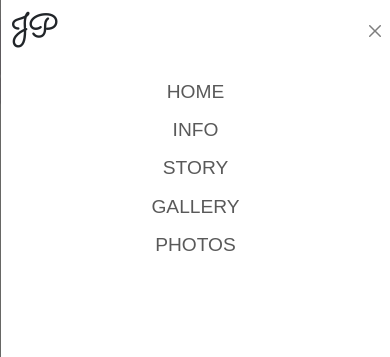
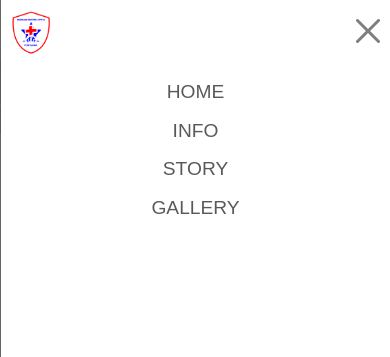
Before and after one commit to GreatEdo/webgraduation, a plain HTML site: page index.html in a window 390 px wide. Both pictures are taken after a click on the button "Toggle navigation". Shown: the part 846-1203 px from the top of the page. Drawn offline with nearby package versions, Linux system fonts and the light colour scheme; some packages are replaced by stand-ins of ours; a script that the page names is missing; a web font is replaced by a local one.

Commit message:
mengubah icon humberger dan fungsi navlink di responsive

```diff
--- a/index.html
+++ b/index.html
@@ -30,6 +30,8 @@
 
   <!--end google font -->
 
+
+
   <!-- css -->
   <link rel="stylesheet" href="style.css" />
 
@@ -52,24 +54,28 @@
       <h1>Joyful Primary Graduation</h1>
       <h3>Year of 2025</h3>
 
-      <a href="#home" class="btn btn-lg mt-4" onClick="enableScroll()"><i class="bi bi-envelope-open"></i> Open Invitation</a>
+      <a href="#home" class="btn btn-lg mt-4" onClick="enableScroll()"><i class="bi bi-envelope-open"></i> Open
+        Invitation</a>
     </main>
   </section>
 
   <!-- navbar -->
-  <nav class="navbar navbar-expand-md bg-transparent sticky-top  mynavbar">
+
+  <nav class="navbar navbar-expand-md py-4 py-l-0 shadow  bg-transparent sticky-top  mynavbar">
     <div class="container">
       <!-- <a class="navbar-brand" href="#">JP</a> -->
       <a class="navbar-brand" href="#"></a>
 
       <button class="navbar-toggler border-0 shadow-none" type="button" data-bs-toggle="offcanvas"
         data-bs-target="#offcanvasNavbar" aria-controls="offcanvasNavbar" aria-label="Toggle navigation">
-        <span class="navbar-toggler-icon"></span>
+        <i class="bi bi-grid"></i>
       </button>
+
+
       <div class="offcanvas offcanvas-end" tabindex="-1" id="offcanvasNavbar" aria-labelledby="offcanvasNavbarLabel">
         <div class="offcanvas-header">
           <h5 class="offcanvas-title" id="offcanvasNavbarLabel">
-            JP
+            <img src="img/logosekolah.png" width="40" alt="">
           </h5>
           <button type="button" class="btn-close shadow-none" data-bs-dismiss="offcanvas" aria-label="Close"></button>
         </div>
@@ -80,7 +86,7 @@
             <a class="nav-link" href="#info">Info</a>
             <a class="nav-link" href="#story">Story</a>
             <a class="nav-link" href="#gallery">Gallery</a>
-            <a class="nav-link" href="#photos">Photos</a>
+
           </div>
         </div>
       </div>
@@ -436,10 +442,27 @@
     });
   </script>
 
+
+  <!-- menutup offcanvas setip memilih menu nav-link -->
+  <script>
+    const offcanvasLinks = document.querySelectorAll('.offcanvas-body .nav-link');
+
+    // Tambahkan event listener ke setiap link
+    offcanvasLinks.forEach(link => {
+      link.addEventListener('click', function () {
+        // Tutup offcanvas saat link diklik
+        const offcanvas = bootstrap.Offcanvas.getInstance(document.getElementById('offcanvasNavbar'));
+        offcanvas.hide();
+      });
+    });
+  </script>
+  <!-- menutup offcanvas setip memilih menu nav-link -->
+
   <!-- buka tutup humberguer -->
   <script>
     const stickyTop = document.querySelector(".sticky-top");
     const offcanvas = document.querySelector(".offcanvas");
+
 
     offcanvas.addEventListener("show.bs.offcanvas", function () {
       stickyTop.style.overflow = "visible";
--- a/style.css
+++ b/style.css
@@ -389,6 +389,15 @@ swiper-slide img {
     object-fit: cover;
 }
 
+/* icon */
+.bi-grid{
+    font-size: 3rem;
+}
+.btn-close{
+    font-size: 2.5rem;
+}
+/* end icon */
+
 /* end swiper */
 
 /* responsive */
```
